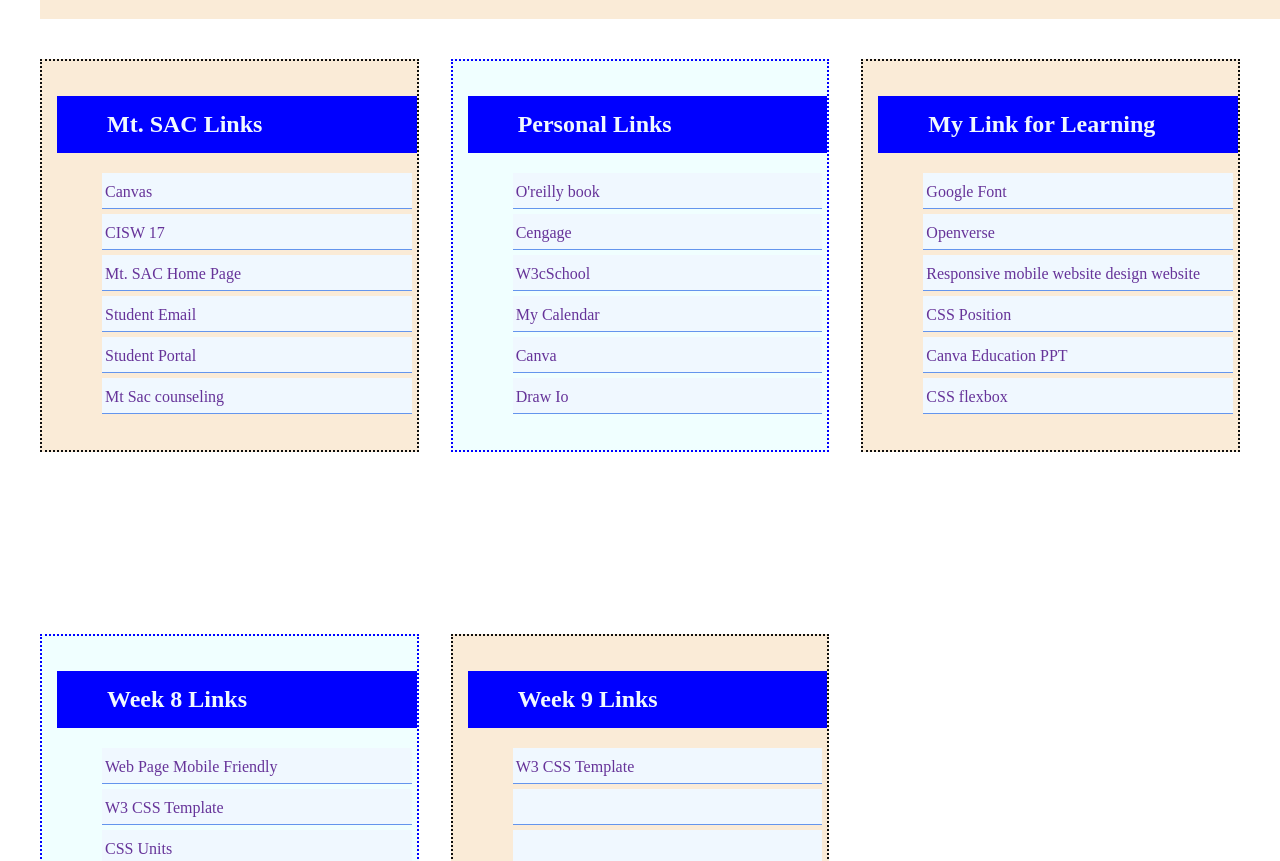
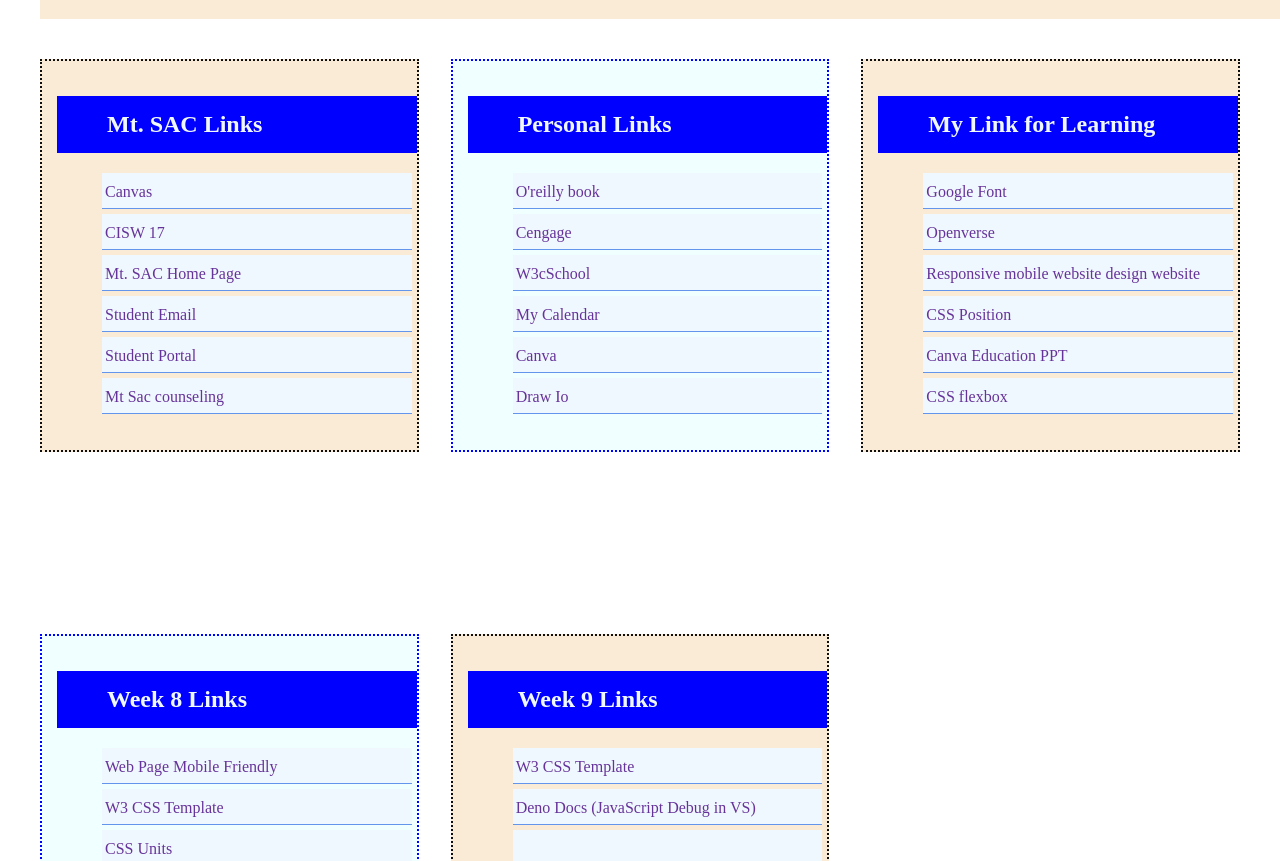
Before and after one commit to Jerry202106-2/cisw17, a plain HTML site: page homepage.html in a window 1280 px wide. Shown: the part 91-952 px from the top of the page. Drawn offline with Linux system fonts and the light colour scheme.

Commit message:
update Homepage for Deno

```diff
--- a/homepage.html
+++ b/homepage.html
@@ -75,7 +75,7 @@
                 <h2>Week 9 Links</h2>
                 <ul>
                     <li><a href="https://www.w3schools.com/w3css/default.asp" target="_blank">W3 CSS Template</a></li>
-                    <li><a href="" target="_blank"></a></li>
+                    <li><a href="https://docs.deno.com/runtime/manual/getting_started/installation" target="_blank">Deno Docs (JavaScript Debug in VS)</a></li>
                     <li><a href="" target="_blank"></a></li>
                     <li><a href="" target="_blank"></a></li>
                     <li><a href="" target="_blank"></a></li>
```
